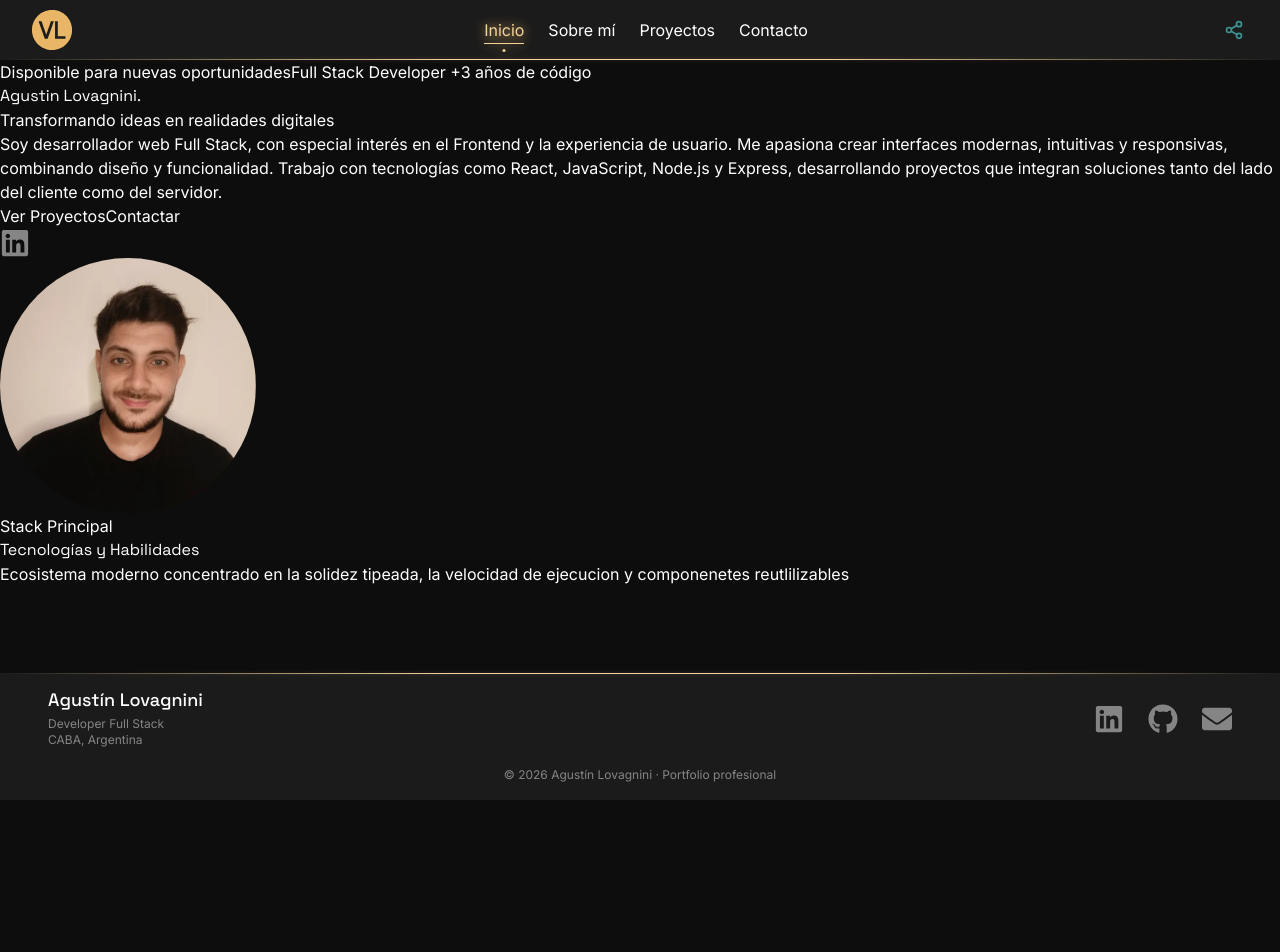
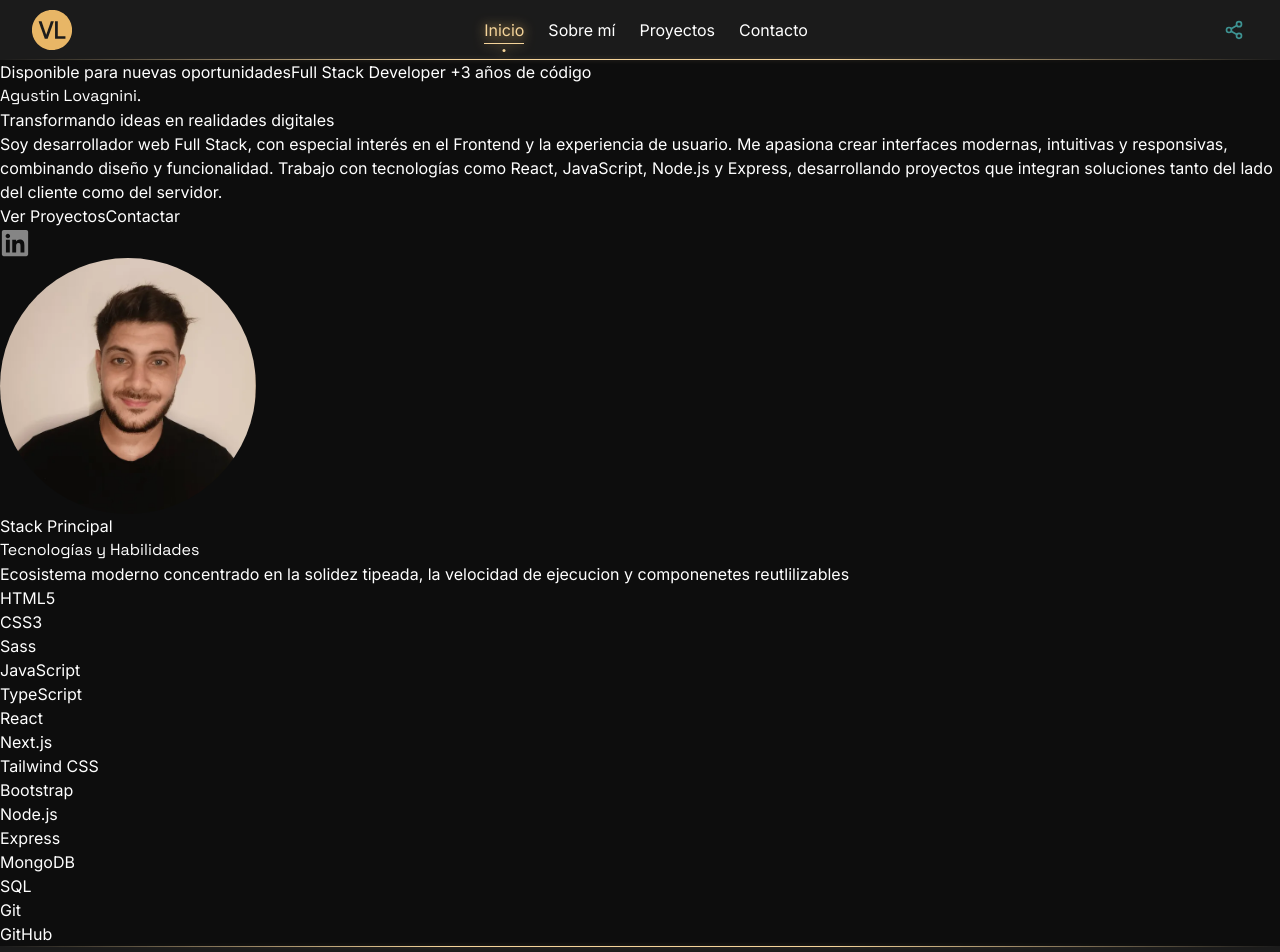
Before and after one commit to agustin-lovagnini/agustin-lovagnini-cv, a Next.js app: page / in a window 1280 px wide. Shown: the top 952 px of the page. Before the commit the page ends 800 px from the top, so only its background shows below. Built offline with nearby package versions, Linux system fonts and the light colour scheme.

Commit message:
feat: agregar estructura de inicio y listado de tecnologias

```diff
--- a/app/page.tsx
+++ b/app/page.tsx
@@ -1,5 +1,6 @@
 import Link from "next/link";
 import { FaLinkedin } from "react-icons/fa";
+import TechnologiesMarquee from "../components/TechnologiesMarquee";
 
 export default function Home() {
   return (
@@ -46,7 +47,7 @@ export default function Home() {
           <p>Ecosistema moderno concentrado en la solidez tipeada, la velocidad de ejecucion y componenetes reutlilizables</p>
         </div>
         <div>
-
+          <TechnologiesMarquee />
         </div>
 
       </section>
--- /dev/null
+++ b/components/TechnologiesMarquee.tsx
@@ -0,0 +1,11 @@
+import { technologies } from "../data/technologies";
+
+export default function TechnologiesMarquee() {
+    return (
+        <ul>
+            {technologies.map((technology) => (
+                <li key={technology.id}>{technology.name}</li>
+            ))}
+        </ul>
+    );
+}
--- /dev/null
+++ b/data/technologies.ts
@@ -0,0 +1,22 @@
+export interface Technology {
+    id: string,
+    name: string,
+}
+
+export const technologies: Technology[] = [
+    { id: 'html', name: 'HTML5' },
+    { id: 'css', name: 'CSS3' },
+    { id: 'sass', name: 'Sass' },
+    { id: 'javascript', name: 'JavaScript' },
+    { id: 'typescript', name: 'TypeScript' },
+    { id: 'react', name: 'React' },
+    { id: 'nextjs', name: 'Next.js' },
+    { id: 'tailwindcss', name: 'Tailwind CSS' },
+    { id: 'bootstrap', name: 'Bootstrap' },
+    { id: 'nodejs', name: 'Node.js' },
+    { id: 'express', name: 'Express' },
+    { id: 'mongodb', name: 'MongoDB' },
+    { id: 'sql', name: 'SQL' },
+    { id: 'git', name: 'Git' },
+    { id: 'github', name: 'GitHub' },
+];
```
